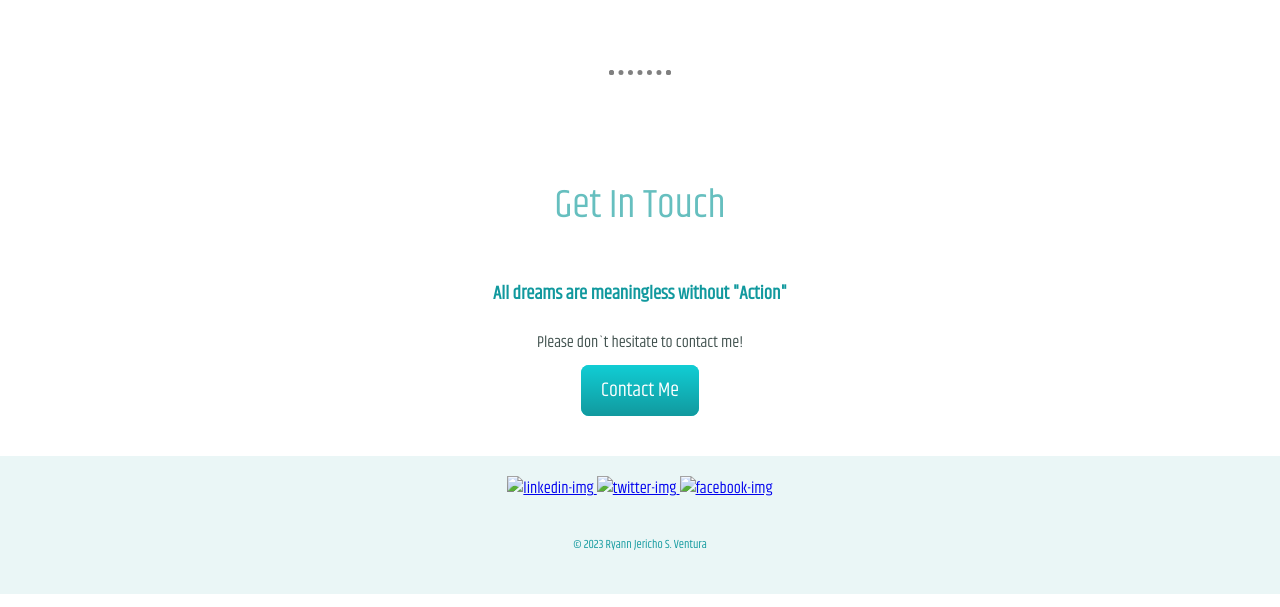
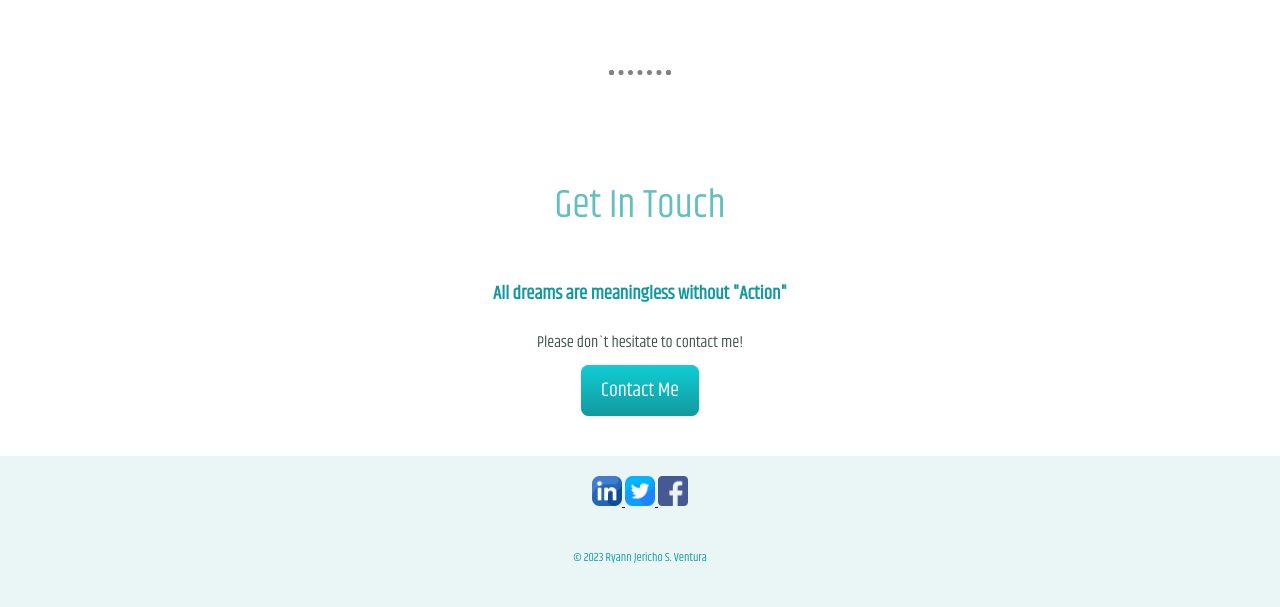
Before and after one commit to ryann06/sampleportfolio, a plain HTML site: page index.html in a window 1280 px wide. Shown: the part 2053-2660 px from the top of the page. Drawn offline with Linux system fonts and the light colour scheme; the site is published under a folder, as on GitHub Pages, so addresses that start at the root find nothing.

Commit message:
Update index.html

```diff
--- a/index.html
+++ b/index.html
@@ -11,11 +11,11 @@
 </head>
 <body>
     <div class="top-container">
-        <img class="top-cloud" src="./images/cld.png" alt="cloud-img" width="200px">
+        <img class="top-cloud" src="images/cld.png" alt="cloud-img" width="200px">
         <h1>I`m Ryann</h1>
         <h2>A <span>PRO</span>grammer</h2>
         <img class="mid-mount" src="images/1.png" alt="mount-img" width="50%">
-        <img class="bottom-cloud" src="/images/cld.png" alt="cloud-img" width="200px">
+        <img class="bottom-cloud" src="images/cld.png" alt="cloud-img" width="200px">
     </div>
     <div class="middle-container">
         <div class="profile">
@@ -49,14 +49,14 @@
 
       <div class="bottom-container">
         <a class="footer-link" href="https://www.linkedin.com/in/ryann-jericho-ventura-027b8625a/">
-            <img src="/images/linkedin.png" alt="linkedin-img" width="30px" height="30px">
+            <img src="images/linkedin.png" alt="linkedin-img" width="30px" height="30px">
         </a>
 
         <a class="footer-link" href="https://twitter.com/ryannventura6" >
-            <img src="/images/twitter.png" alt="twitter-img"  width="30px" height="30px">
+            <img src="images/twitter.png" alt="twitter-img"  width="30px" height="30px">
         </a>
         <a class="footer-link" href="https://www.facebook.com/ryann.ventura">
-            <img src="/images/facebook.png" alt="facebook-img"  width="30px" height="30px">
+            <img src="images/facebook.png" alt="facebook-img"  width="30px" height="30px">
         </a>
         <p class="copyright">© 2023 Ryann Jericho S. Ventura</p>
       </div>
```
